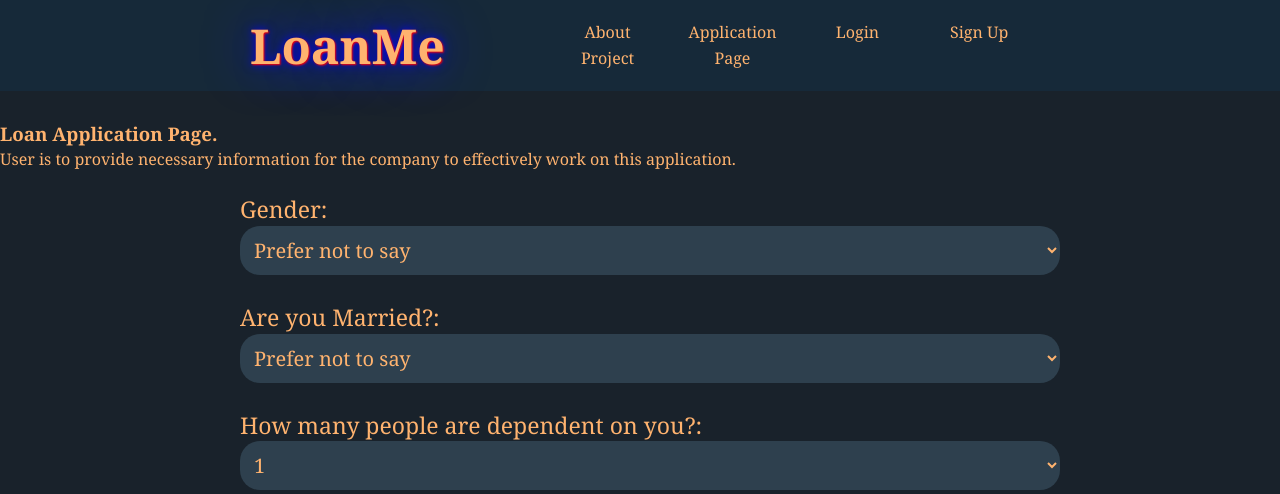
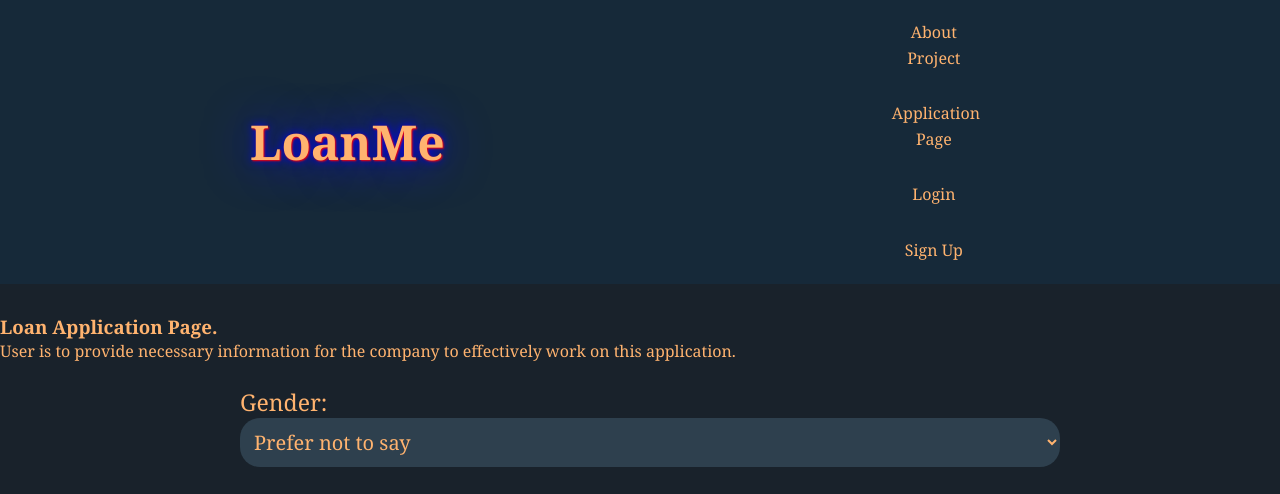
Before and after one commit to dev-tyta/LoanMe, a Flask app: page /application-page in a window 1280 px wide. Shown: the top 494 px of the page. Run offline with Flask 2, Linux system fonts and the light colour scheme; parts of the project's set-up code (start-up, migrations or seed data) failed here and were passed over.

Commit message:
navigation bar nonsense

```diff
--- a/Deployment/templates/page.html
+++ b/Deployment/templates/page.html
@@ -12,7 +12,7 @@
     <nav class="navbar">
         <div class="container">
             <div class="logo"><a href="/home">LoanMe</a></div>
-            <ul class="nav-list">
+            <ul class="navbar-toggle ">
                 <li><a href="/about">About Project</a></li>
                 <li><a href="/availability">Application Page</a></li>
                 <li><a href="/login">Login</a></li>
```
